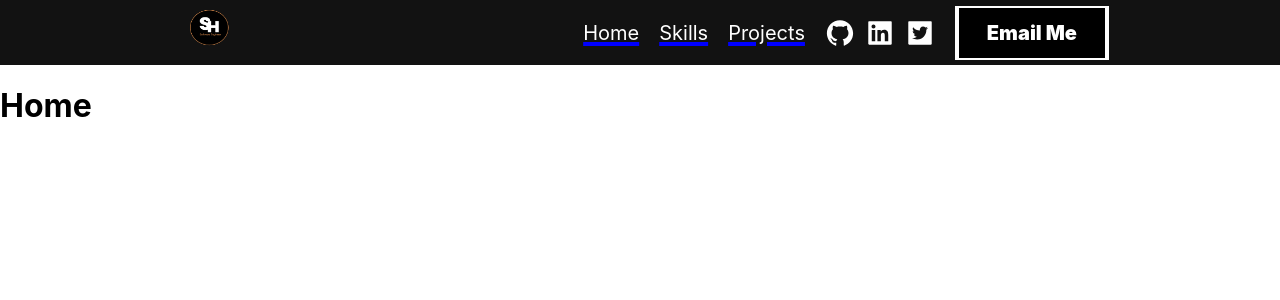
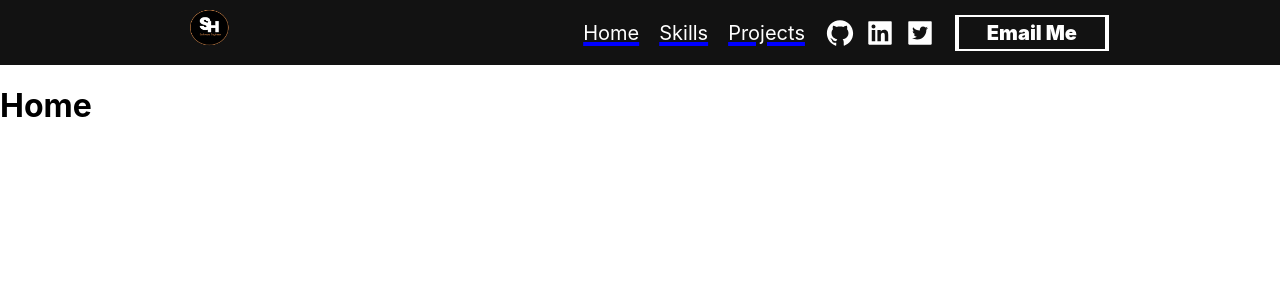
Before and after one commit to SHPrince1/react-portfolio, a React (Create React App) app: page / in a window 1280 px wide. Shown: the top 300 px of the page. Built offline with nearby package versions, Linux system fonts and the light colour scheme.

Commit message:
animation added

```diff
--- a/src/styles/navbar.module.css
+++ b/src/styles/navbar.module.css
@@ -44,16 +44,19 @@ align-items: center;
     align-items: center;
 }
 .connect{
-    background-color: #000;
-    color: #fff;
+    /*background-color: #000;
+    */color: #fff;
     border: 2px solid #fff;
     display: flex;
     align-items: center;
     width: 150px;
-    height: 50px;
+    height: 32px;
     justify-content: center;
     font-weight: bolder;
-    /* transition: 1s; */
+    background: linear-gradient(to right, white 50%, #121212 50%);
+    background-position: right bottom;
+    background-size: 200% 100%;
+    transition: all 1s ease-out;
 
 }
 
@@ -61,6 +64,7 @@ align-items: center;
   /* border: 2px solid blue; */
   background-color: #fff;
   color: #000 !important;
+  background-position: left bottom;
 
 }
 
@@ -177,10 +181,22 @@ align-items: center;
 
           display: flex;
           align-items: center;
-          width: 20px;
+          width: 40px;
           height: 30px;
           justify-content: center;
           font-weight: bolder;
+          background: linear-gradient(to right, white 50%, black 50%);
+          background-position: right bottom;
+          background-size: 200% 100%;
+          transition: all .5s ease-out;
+      }
+
+      .connect:hover {
+        /* border: 2px solid blue; */
+        background-color: #fff;
+        color: #000 !important;
+        background-position: left bottom;
+
       }
       .connect a{
         font-size: 9px;
```
